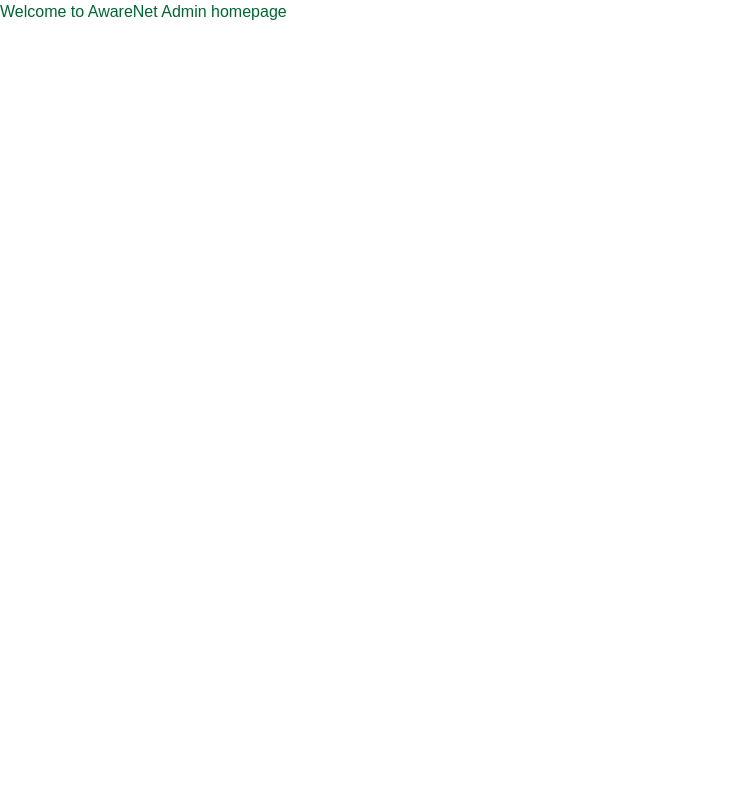
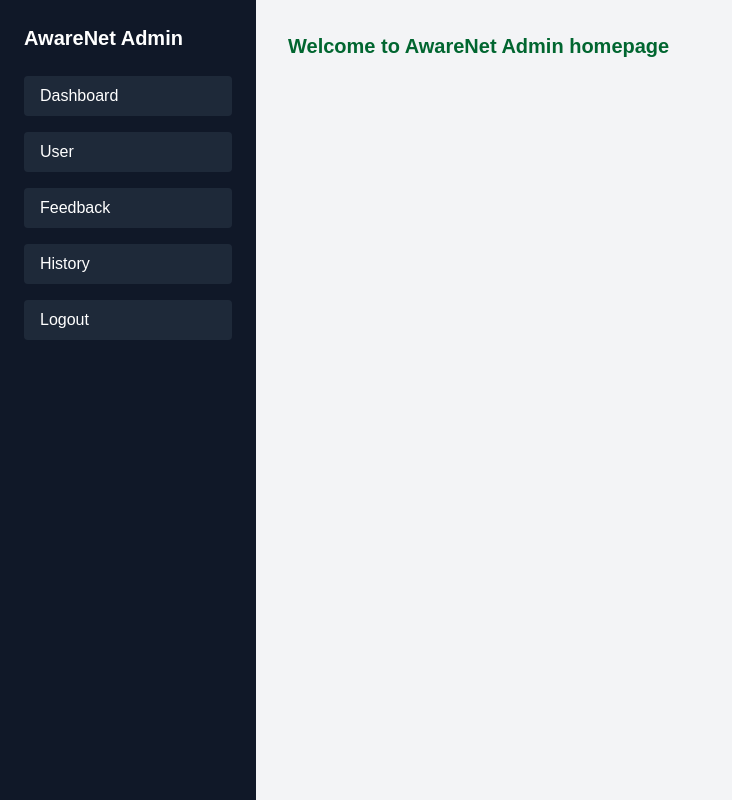
Before and after one commit to MaurenceBudiongan/awarenet-admin-web, a Next.js app: page /homepage in a window 1280 px wide. Shown: the whole page, without its empty margins (0-732 px from the left). Built offline with nearby package versions, Linux system fonts and the light colour scheme.

Commit message:
added sidebar

```diff
--- a/app/homepage/page.tsx
+++ b/app/homepage/page.tsx
@@ -2,9 +2,33 @@
 
 const Homepage = () => {
   return (
-    <div className="">
-      <p className="text-green-800">Welcome to AwareNet Admin homepage</p>
+    <div className="flex h-screen">
+      <nav className="w-64 bg-gray-900 text-white flex flex-col p-6 space-y-4">
+        <h1 className="text-xl font-bold mb-6">AwareNet Admin</h1>
+        <button className="bg-gray-800 hover:bg-green-700 py-2 px-4 rounded text-left">
+          Dashboard
+        </button>
+        <button className="bg-gray-800 hover:bg-green-700 py-2 px-4 rounded text-left">
+          User
+        </button>
+        <button className="bg-gray-800 hover:bg-green-700 py-2 px-4 rounded text-left">
+          Feedback
+        </button>
+        <button className="bg-gray-800 hover:bg-green-700 py-2 px-4 rounded text-left">
+          History
+        </button>
+        <button className="bg-gray-800 hover:bg-green-700 py-2 px-4 rounded text-left">
+          Logout
+        </button>
+      </nav>
+
+      <main className="flex-1 p-8 bg-gray-100">
+        <p className="text-green-800 text-xl font-semibold">
+          Welcome to AwareNet Admin homepage
+        </p>
+      </main>
     </div>
   );
 };
+
 export default Homepage;
```
